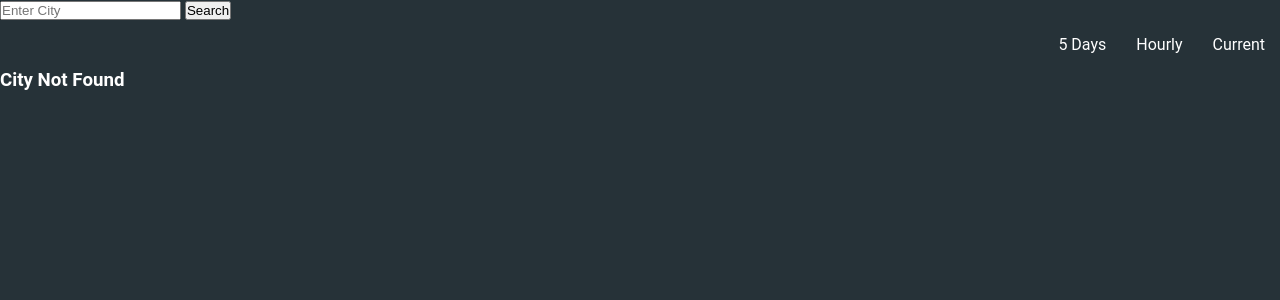
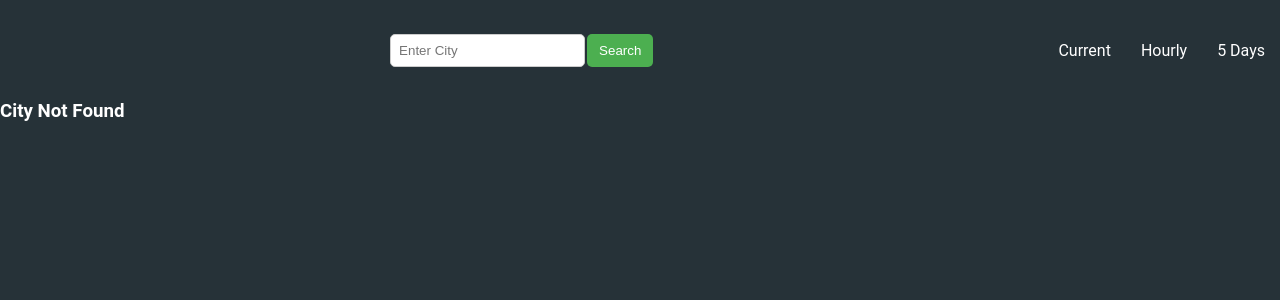
Before and after one commit to hasibulhasanjoy/Real-Time-Weather-, a Django app: page / in a window 1280 px wide. Shown: the top 300 px of the page. Run offline with Django 5.2, Linux system fonts and the light colour scheme; data that the repository does not hold is empty.

Commit message:
search bar modified

```diff
--- a/Static/styles/style.css
+++ b/Static/styles/style.css
@@ -23,11 +23,16 @@ body {
   background-color: aqua;
 }
 
-.navbar ul {
+.navbar {
+  width: 100%;
+  height: 100px;
+  display: flex;
+  flex-wrap: wrap;
+  justify-content: space-between;
+  align-items: center;
+}
+.navbar .items {
   list-style-type: none;
-  padding: 0px;
-  margin: 0px;
-  overflow: hidden;
 }
 .navbar a {
   color: white;
@@ -40,7 +45,32 @@ body {
   background-color: hsl(0, 0%, 10%);
 }
 .navbar li {
-  float: right;
+  float: left;
+}
+
+.search-bar {
+  display: flex;
+}
+
+.search-bar input[type="text"] {
+  width: 100%;
+  padding: 8px;
+  border: 1px solid #ccc; /* Border color */
+  border-radius: 5px; /* Rounded corners */
+}
+
+.search-bar .btn {
+  background-color: #4caf50; /* Button background color */
+  color: white; /* Text color */
+  border: none;
+  margin-left: 2px;
+  padding: 8px 12px;
+  border-radius: 5px; /* Rounded corners */
+  cursor: pointer;
+}
+
+.search-bar .btn:hover {
+  background-color: #45a049; /* Darker background color on hover */
 }
 /* template code */
 @import url(https://fonts.googleapis.com/css?family=Roboto:400,500,700,900,300);
--- a/Templates/Main.html
+++ b/Templates/Main.html
@@ -8,13 +8,14 @@
     <title>Weather</title>
   </head>
   <body>
-    <form action='{% url "home" %}' method="POST">
-      {% csrf_token %}
-      <input type="text" name="city" placeholder="Enter City" />
-      <button type="submit" class="btn">Search</button>
-    </form>
     <nav class="navbar">
-      <ul>
+      <div></div>
+      <form class="search-bar" action='{% url "home" %}' method="POST">
+        {% csrf_token %}
+        <input type="text" name="city" placeholder="Enter City" />
+        <button type="submit" class="btn">Search</button>
+      </form>
+      <ul class="items">
         <li><a href='{% url "home" %}'>Current</a></li>
         <li><a href='{% url "hourly" %}'>Hourly</a></li>
         <li><a href='{% url "daily" %}'>5 Days</a></li>
```
